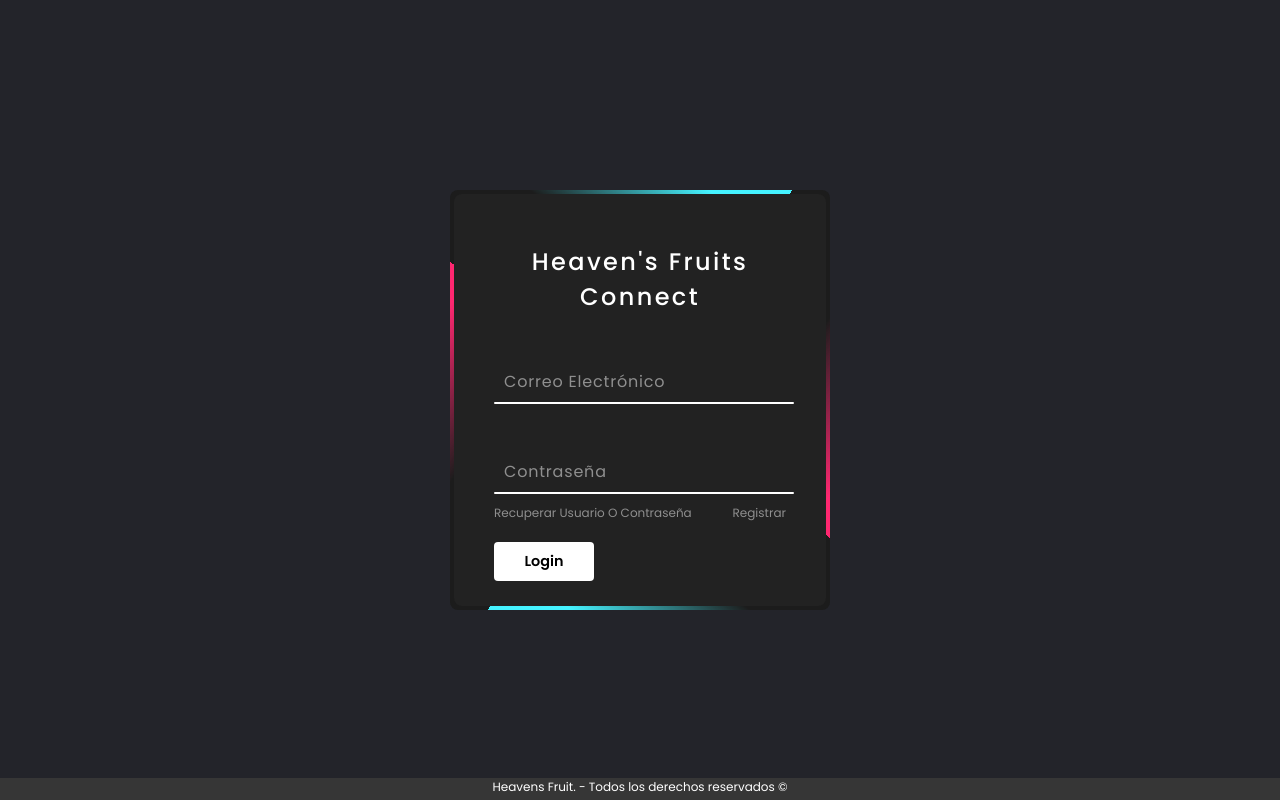
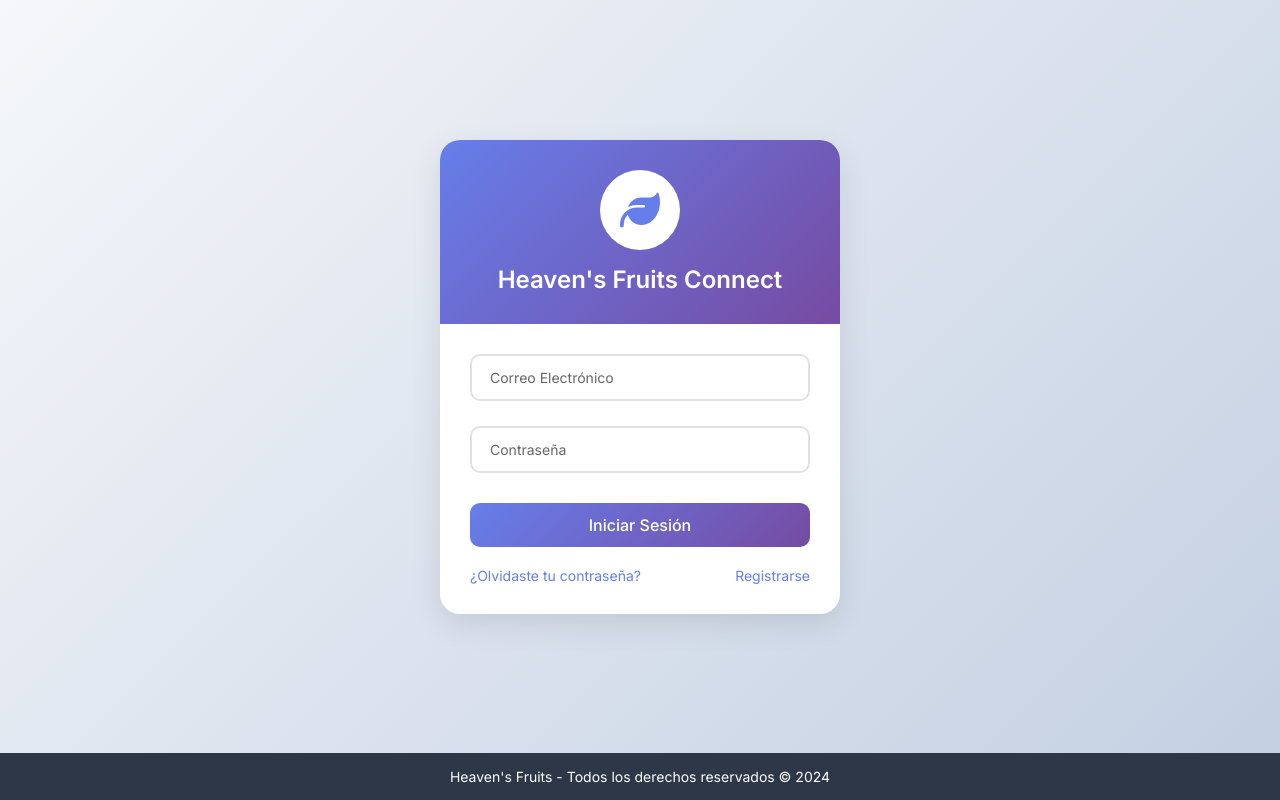
Before and after one commit to Sebastyk120/prueba-django-server, a Django app: page /autenticacion/login/ in a window 1280 px wide. Run offline with Django 4.2, Linux system fonts and the light colour scheme; some libraries are stand-ins or nearby versions.

Commit message:
Cambio de Login

```diff
--- a/autenticacion/templates/login2.html
+++ b/autenticacion/templates/login2.html
@@ -1,48 +1,263 @@
 {% load static %}
 <!DOCTYPE html>
-<html lang="en">
+<html lang="es">
 <head>
     <meta charset="UTF-8">
-    <title>Login</title>
-    <link rel="stylesheet" href="{% static 'css/login2.css' %}"/>
-    <link href="https://cdn.jsdelivr.net/npm/sweetalert2@11.10.1/dist/sweetalert2.min.css" rel="stylesheet">
+    <meta name="viewport" content="width=device-width, initial-scale=1.0">
+    <title>Heaven's Fruits Connect - Login</title>
+    <link rel="stylesheet" href="https://cdnjs.cloudflare.com/ajax/libs/font-awesome/6.4.0/css/all.min.css">
+    <style>
+        @import url('https://fonts.googleapis.com/css2?family=Inter:wght@300;400;500;600;700&display=swap');
+
+        * {
+            margin: 0;
+            padding: 0;
+            box-sizing: border-box;
+            font-family: 'Inter', sans-serif;
+        }
+
+        body {
+            min-height: 100vh;
+            display: flex;
+            flex-direction: column;
+            background: linear-gradient(135deg, #f5f7fa 0%, #c3cfe2 100%);
+        }
+
+        .login-container {
+            flex: 1;
+            display: flex;
+            justify-content: center;
+            align-items: center;
+            padding: 20px;
+        }
+
+        .login-card {
+            width: 100%;
+            max-width: 400px;
+            background: white;
+            border-radius: 20px;
+            box-shadow: 0 10px 30px rgba(0,0,0,0.1);
+            overflow: hidden;
+            position: relative;
+        }
+
+        .card-header {
+            background: linear-gradient(135deg, #667eea 0%, #764ba2 100%);
+            padding: 30px 20px;
+            text-align: center;
+        }
+
+        .logo {
+            width: 80px;
+            height: 80px;
+            background: white;
+            border-radius: 50%;
+            margin: 0 auto 15px;
+            display: flex;
+            align-items: center;
+            justify-content: center;
+        }
+
+        .logo i {
+            font-size: 40px;
+            color: #667eea;
+        }
+
+        .card-header h2 {
+            color: white;
+            font-size: 24px;
+            font-weight: 600;
+            margin: 0;
+        }
+
+        .card-body {
+            padding: 30px;
+        }
+
+        .input-group {
+            margin-bottom: 25px;
+            position: relative;
+        }
+
+        .input-group input {
+            width: 100%;
+            padding: 12px 15px;
+            border: 2px solid #e1e1e1;
+            border-radius: 10px;
+            font-size: 15px;
+            transition: all 0.3s ease;
+        }
+
+        .input-group input:focus {
+            border-color: #667eea;
+            outline: none;
+        }
+
+        .input-group label {
+            position: absolute;
+            left: 15px;
+            top: 50%;
+            transform: translateY(-50%);
+            background: white;
+            padding: 0 5px;
+            color: #666;
+            font-size: 14px;
+            transition: all 0.3s ease;
+            pointer-events: none;
+        }
+
+        .input-group input:focus ~ label,
+        .input-group input:valid ~ label {
+            top: 0;
+            font-size: 12px;
+            color: #667eea;
+        }
+
+        .button-group {
+            margin-top: 30px;
+        }
+
+        .login-btn {
+            width: 100%;
+            padding: 12px;
+            background: linear-gradient(135deg, #667eea 0%, #764ba2 100%);
+            border: none;
+            border-radius: 10px;
+            color: white;
+            font-size: 16px;
+            font-weight: 500;
+            cursor: pointer;
+            transition: all 0.3s ease;
+        }
+
+        .login-btn:hover {
+            transform: translateY(-2px);
+            box-shadow: 0 5px 15px rgba(102,126,234,0.4);
+        }
+
+        .links {
+            margin-top: 20px;
+            display: flex;
+            justify-content: space-between;
+            font-size: 14px;
+        }
+
+        .links a {
+            color: #667eea;
+            text-decoration: none;
+            transition: color 0.3s ease;
+        }
+
+        .links a:hover {
+            color: #764ba2;
+        }
+
+        .footer {
+            background: #2d3748;
+            color: white;
+            text-align: center;
+            padding: 15px;
+            font-size: 14px;
+        }
+
+        @media (max-width: 480px) {
+            .login-card {
+                margin: 10px;
+            }
+
+            .card-header {
+                padding: 20px;
+            }
+
+            .logo {
+                width: 60px;
+                height: 60px;
+            }
+
+            .logo i {
+                font-size: 30px;
+            }
+
+            .card-body {
+                padding: 20px;
+            }
+        }
+
+        .alert {
+            position: fixed;
+            top: 20px;
+            right: 20px;
+            padding: 15px 20px;
+            border-radius: 10px;
+            background: white;
+            box-shadow: 0 5px 15px rgba(0,0,0,0.1);
+            display: flex;
+            align-items: center;
+            animation: slideIn 0.5s ease-out;
+        }
+
+        @keyframes slideIn {
+            from {
+                transform: translateX(100%);
+                opacity: 0;
+            }
+            to {
+                transform: translateX(0);
+                opacity: 1;
+            }
+        }
+    </style>
 </head>
 <body>
-<div class="box">
-    <span class="borderLine"></span>
+    <div class="login-container">
+        <div class="login-card">
+            <div class="card-header">
+                <div class="logo">
+                    <i class="fa-solid fa-leaf"></i>
+                </div>
+                <h2>Heaven's Fruits Connect</h2>
+            </div>
+            <div class="card-body">
                 <form class="form-signin" method="POST" action="{% url 'login' %}">
                     {% csrf_token %}
-        <h2>Heaven's Fruits Connect</h2>
-        <div class="inputBox">
-            <input type="text" required="required" name="username"
+                    <div class="input-group">
+                        <input type="email" id="username" name="username" required
                                oninput="this.value = this.value.toLowerCase();">
-            <span> Correo Electrónico</span>
-            <i></i>
+                        <label for="username">Correo Electrónico</label>
                     </div>
-        <div class="inputBox">
-            <input type="password" required="required" name="password">
-            <span>Contraseña</span>
-            <i></i>
+                    <div class="input-group">
+                        <input type="password" id="password" name="password" required>
+                        <label for="password">Contraseña</label>
+                    </div>
+                    <div class="button-group">
+                        <button type="submit" class="login-btn">Iniciar Sesión</button>
                     </div>
                     <div class="links">
-            <a href="{% url 'password_reset' %}">Recuperar Usuario O Contraseña</a>
-            <a href="{% url 'signup' %}">Registrar</a>
+                        <a href="{% url 'password_reset' %}">¿Olvidaste tu contraseña?</a>
+                        <a href="{% url 'signup' %}">Registrarse</a>
                     </div>
-        <input type="submit" value="Login">
                 </form>
             </div>
-<div class="footer">
-    <p>Heavens Fruit. - Todos los derechos reservados ©</p>
         </div>
-</body>
+    </div>
+    <footer class="footer">
+        <p>Heaven's Fruits - Todos los derechos reservados © {% now "Y" %}</p>
+    </footer>
+
     <script src="https://cdn.jsdelivr.net/npm/sweetalert2@11"></script>
     {% if messages %}{% for m in messages %}
     <script>
         Swal.fire({
-        title: "Credenciales",
+            title: "Atención",
             text: "{{m}}",
             icon: "warning",
+            confirmButtonColor: '#667eea',
+            background: '#fff',
+            customClass: {
+                popup: 'animated slideInRight'
+            }
         });
     </script>
     {% endfor %}{% endif %}
+</body>
 </html>
```
Lines whose indentation alone changed are shown as unchanged.
